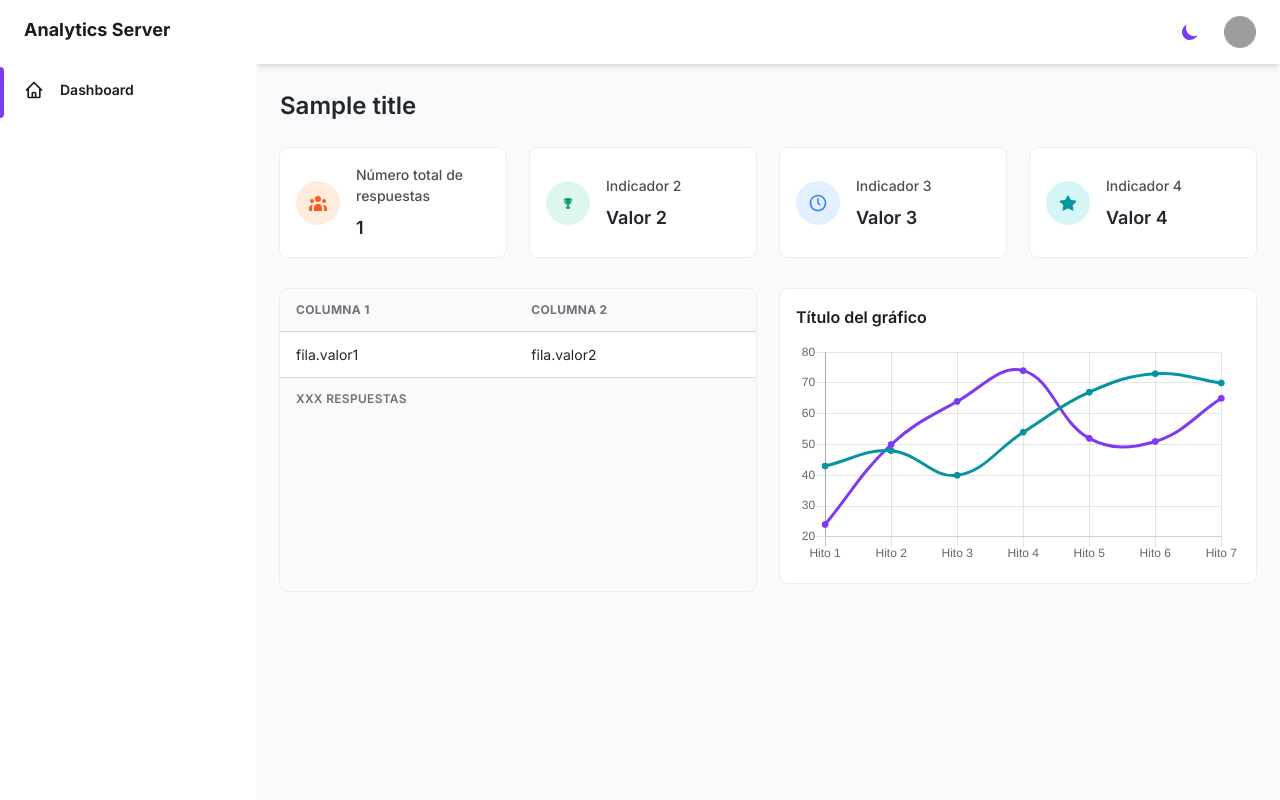
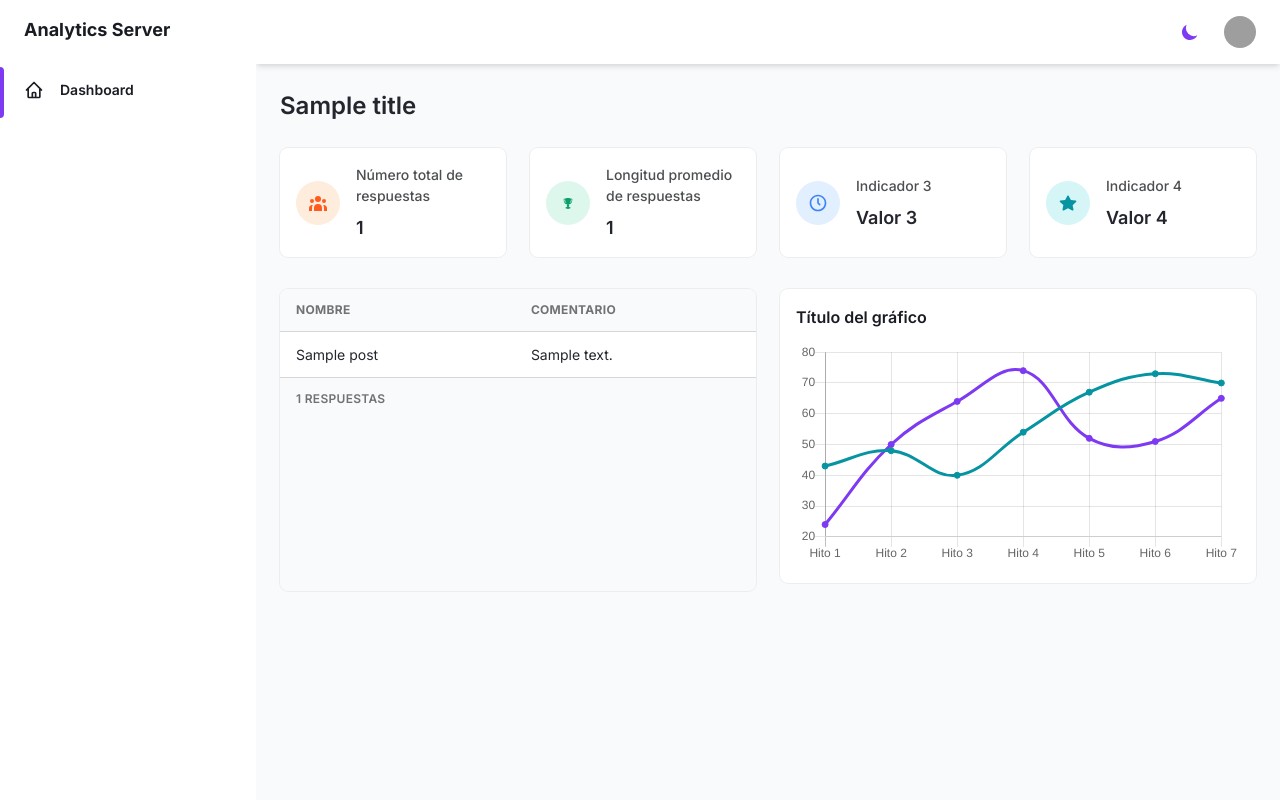
Before and after one commit to Brun025-5/django_data_monitor, a Django app: template templates/dashboard/index.html in a window 1280 px wide. Run offline with Django 5.2, Linux system fonts and the light colour scheme; the template is opened without the code that fills it: most values are stand-ins (such as "Sample title", 1, 10 or a date in 2020); grey boxes are pictures that could not be loaded.

Commit message:
chore: data in dashboard

```diff
--- a/backend_analytics_server/settings.py
+++ b/backend_analytics_server/settings.py
@@ -16,7 +16,8 @@ import os
 # Build paths inside the project like this: BASE_DIR / 'subdir'.
 BASE_DIR = Path(__file__).resolve().parent.parent
 
-API_URL = 'https://jsonplaceholder.typicode.com/posts'
+# API_URL = 'https://jsonplaceholder.typicode.com/posts'
+API_URL = 'https://davexat.pythonanywhere.com/landing/api/index/'
 
 # Quick-start development settings - unsuitable for production
 # See https://docs.djangoproject.com/en/5.2/howto/deployment/checklist/
--- a/templates/dashboard/content/data.html
+++ b/templates/dashboard/content/data.html
@@ -43,12 +43,12 @@
         </div>
         <div>
           <p class="mb-2 text-sm font-medium text-gray-600 dark:text-gray-400">
-            Indicador 2
+            Longitud promedio de respuestas
           </p>
           <p class="text-lg font-semibold text-gray-700 dark:text-gray-200">
 
             <!-- START - valor del indicador 2 -->
-            Valor 2
+            {{ avg_msg_length }}
             <!-- END - valor del indicador 2 -->
 
           </p>
@@ -113,27 +113,27 @@
             <thead>
               <tr
                 class="text-xs font-semibold tracking-wide text-left text-gray-500 uppercase border-b dark:border-gray-700 bg-gray-50 dark:text-gray-400 dark:bg-gray-800">
-                <th class="px-4 py-3">Columna 1</th>
-                <th class="px-4 py-3">Columna 2</th>
+                <th class="px-4 py-3">Nombre</th>
+                <th class="px-4 py-3">Comentario</th>
               </tr>
             </thead>
             <tbody class="bg-white divide-y dark:divide-gray-700 dark:bg-gray-800">
-
+              {% for post in posts %}
               <!-- START - respuestas -->
               <tr class="text-gray-700 dark:text-gray-400">
                 <td class="px-4 py-3 text-sm">
                   <!-- START - fila.valor1 -->
-                  fila.valor1
+                  {{ post.name }}
                   <!-- END - fila.valor1 -->
                 </td>
                 <td class="px-4 py-3 text-sm">
                   <!-- START - fila.valor2 -->
-                  fila.valor2
+                  {{ post.message }}
                   <!-- END - fila.valor2 -->
                 </td>
               </tr>
               <!-- END - respuestas -->
-
+              {% endfor %}
             </tbody>
           </table>
         </div>
@@ -141,7 +141,7 @@
           class="grid px-4 py-3 text-xs font-semibold tracking-wide text-gray-500 uppercase border-t dark:border-gray-700 bg-gray-50 sm:grid-cols-9 dark:text-gray-400 dark:bg-gray-800">
           <span class="flex items-center col-span-3">
             <!-- START - # total de respuestas -->
-            XXX
+            {{ total_responses }}
             <!-- END - # total de respuestas -->
             respuestas
           </span>
```
Also changed, not shown: dashboard/views.py (+7 -1 lines).
